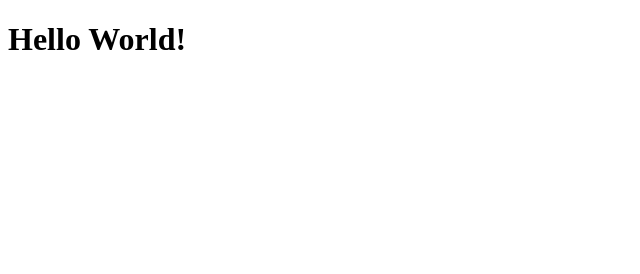
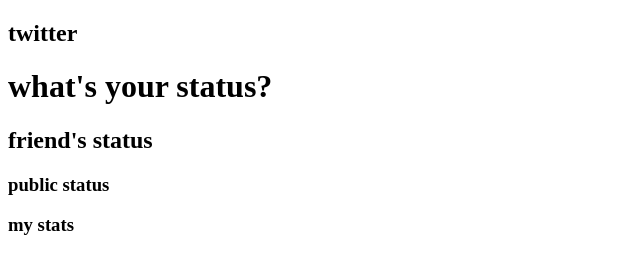
Before and after one commit to TheBritishSabrina/early-twitter-example, a website: page index.html in a window 1280 px wide. Shown: the whole page, without its empty margins (0-640 px from the left). Drawn offline with Linux system fonts and the light colour scheme.

Commit message:
Add titles

```diff
--- a/index.html
+++ b/index.html
@@ -1,11 +1,13 @@
 <!DOCTYPE html>
 <html lang="en">
   <head>
-    <!-- You may want to change the site title -->
-    <title>foobar</title>
+    <title>Early Twitter</title>
   </head>
   <body>
-    <!-- put your content below -->
-    <h1>Hello World!</h1>
+    <h2>twitter</h2>
+    <h1>what's your status?</h1>
+    <h2>friend's status</h2>
+    <h3>public status</h3>
+    <h3>my stats</h3>
   </body>
 </html>
```
